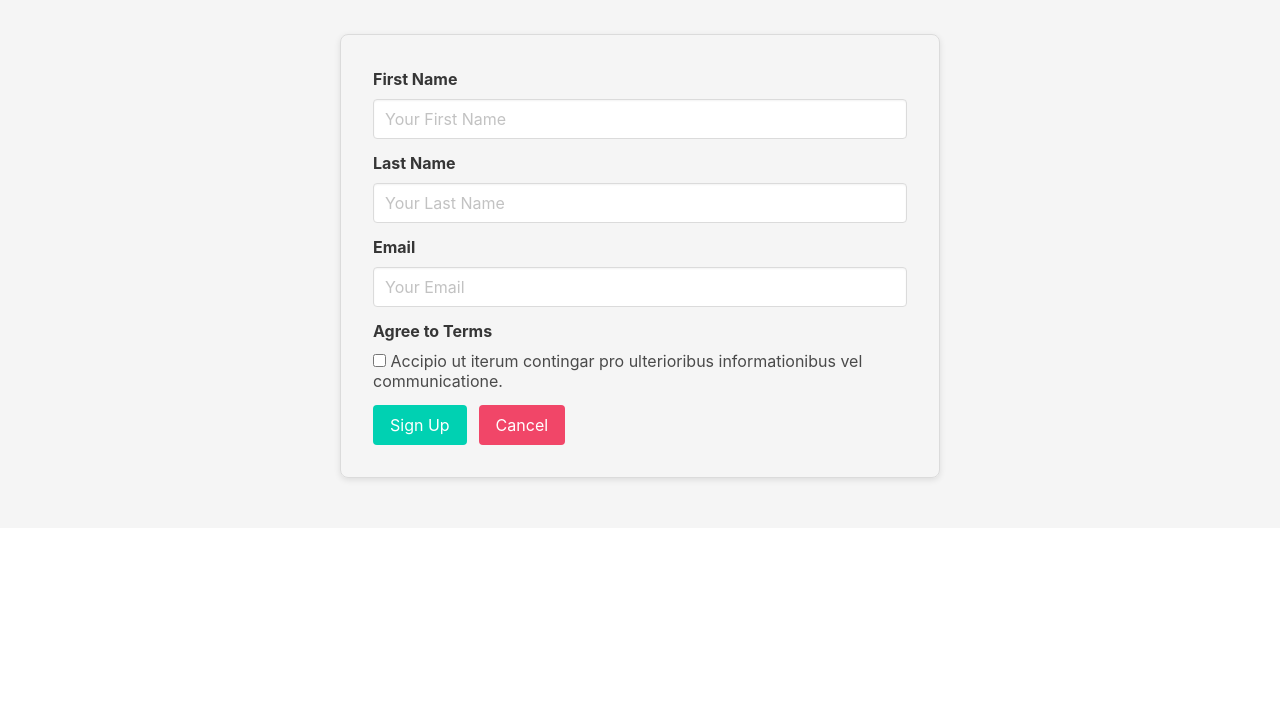
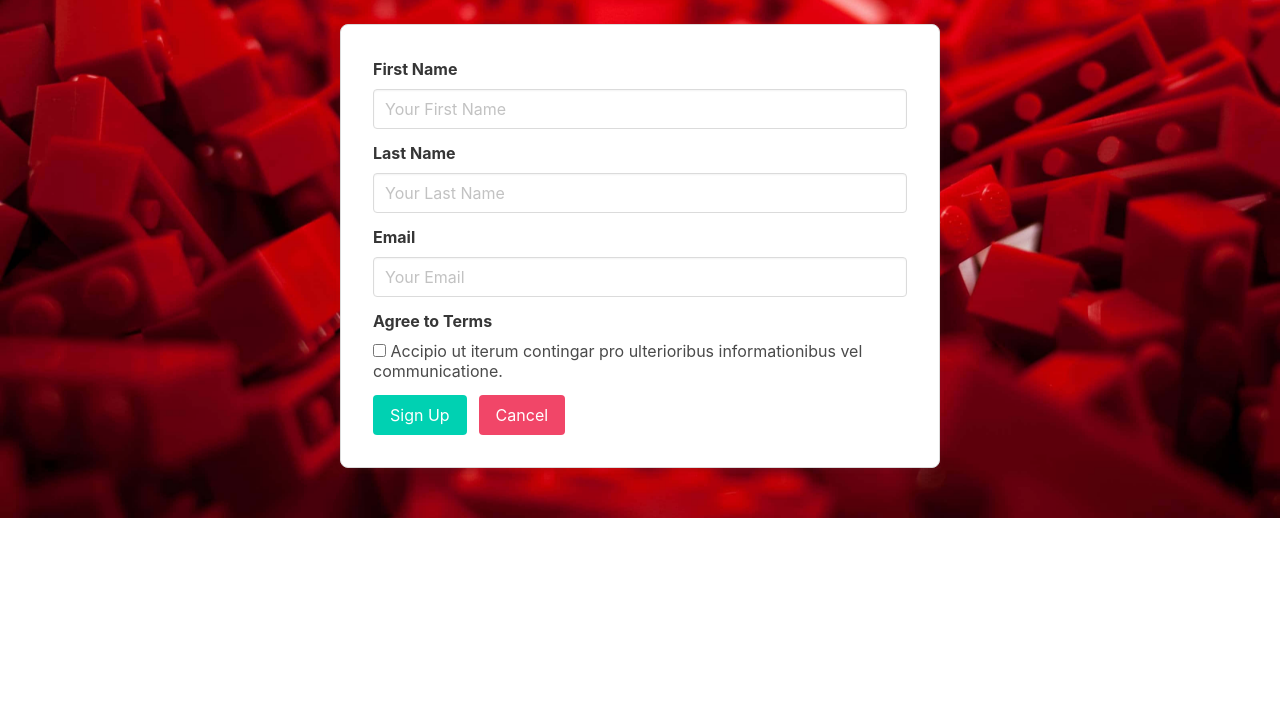
Before and after one commit to 21arona/newslettersCheckboxpage, a plain HTML site: page index.html in a window 1280 px wide. Shown: the part 76-800 px from the top of the page. Drawn offline with nearby package versions, Linux system fonts and the light colour scheme.

Commit message:
form background

```diff
--- a/index.html
+++ b/index.html
@@ -8,7 +8,17 @@
     <title>Data</title>
     <link rel="stylesheet" href="style/style.css" />
   </head>
-  <body>
+  <body
+    style="
+      background-image: url('galerie/lego-background-101x0kgtgt59i4k9.jpg');
+      background-size: cover;
+      background-repeat: no-repeat;
+      background-position: center;
+      margin: 0;
+      overflow: hidden;
+      padding-top: 50px;
+    "
+  >
     <div class="Home">
       <header>
         <img src="galerie/yellow-CFB_logo_Impression.jpg" alt="Logo" />
@@ -248,7 +258,8 @@
       padding: 2rem;
       border: 1px solid #dbdbdb;
       border-radius: 8px;
-      box-shadow: 0 2px 6px rgba(0, 0, 0, 0.1);
+      box-shadow: 0 2px 6px rgba(99, 84, 84, 0.1);
+      background-color: white;
     }
 
     body {
```
Also changed, not shown: galerie/1.webp (added), galerie/lego-background-101x0kgtgt59i4k9.jpg (added), galerie/legowallpaper.jpg (added), galerie/legowallpaper2.jpg (added), galerie/legoyellow.jpg (added).
